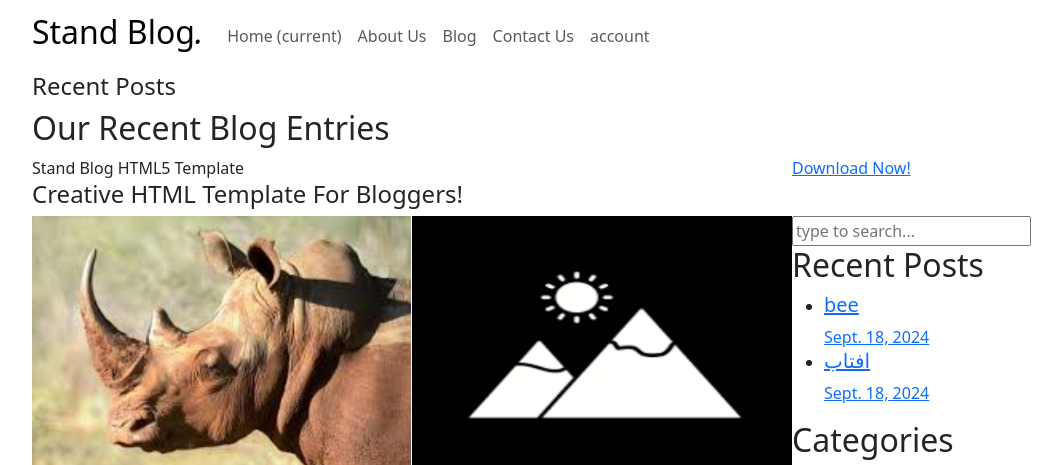
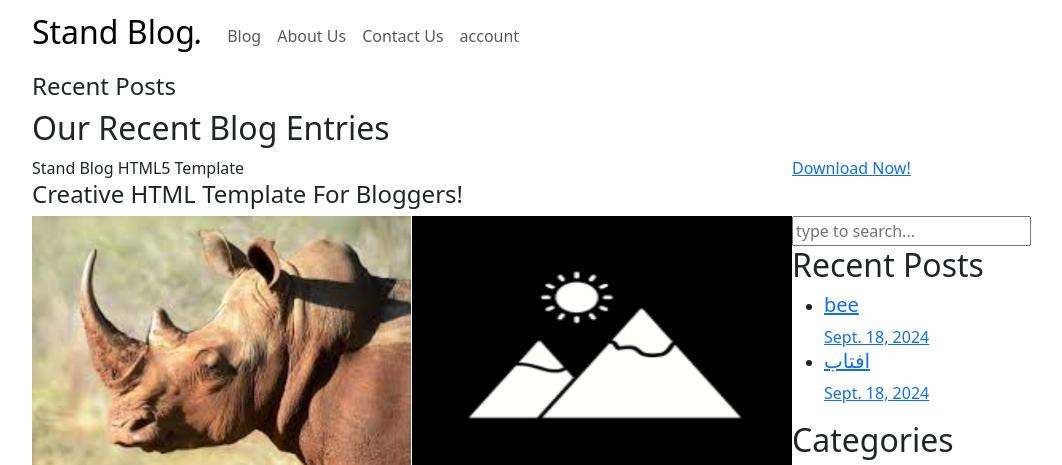
Before and after one commit to Mehdizamanian/DjangoWebDevelpment, a Django app: page / in a window 1280 px wide. Shown: the top 465 px of the page, without its empty margins (50-1112 px from the left). Run offline with Django 4.2, Linux system fonts and the light colour scheme; data comes from the database, SQL or seed files in the repository; both versions use the stored data as it was after the commit; parts of the project's set-up code (start-up, migrations or seed data) failed here and were passed over; some libraries are stand-ins or nearby versions.

Commit message:
base html updated

```diff
--- a/templates/base.html
+++ b/templates/base.html
@@ -59,17 +59,18 @@ https://templatemo.com/tm-551-stand-blog
           </button>
           <div class="collapse navbar-collapse" id="navbarResponsive">
             <ul class="navbar-nav ml-auto">
-              <li class="nav-item active">
+              {% comment %} <li class="nav-item active">
                 <a class="nav-link" href="{% url "website:home" %}">Home
                   <span class="sr-only">(current)</span>
                 </a>
+              </li>  {% endcomment %}
+              <li class="nav-item active">
+                <a class="nav-link" href="{% url "blogs:blog" %}">Blog</a>
               </li>
               <li class="nav-item">
                 <a class="nav-link" href="{% url "website:about" %}">About Us</a>
               </li>
-              <li class="nav-item">
-                <a class="nav-link" href="{% url "blogs:blog" %}">Blog</a>
-              </li>
+
               {% comment %} <li class="nav-item">
                 <a class="nav-link" href="{% url "blogs:post-details" %}">Post Details</a>
               </li> {% endcomment %}
```
Also changed, not shown: db.sqlite3.
